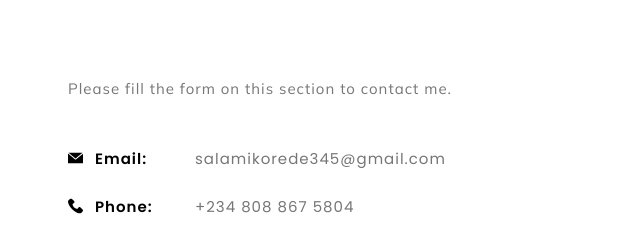
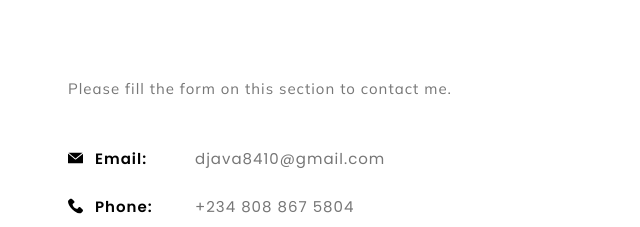
Before and after one commit to Kordedekehine/portfolio, a plain HTML site: page index.html in a window 1280 px wide. Shown: the part 3711-3938 px from the top of the page, 12-652 px from the left. Drawn offline with Linux system fonts and the light colour scheme; no server answers; animation ran at ten frames a second; files whose address does not match are found by name.

Commit message:
change mail

```diff
--- a/index.html
+++ b/index.html
@@ -416,7 +416,7 @@
 							<li>
 								<div class="list_inner">
 									<img class="svg" src="img/svg/email.svg" alt="" />
-									<p><span class="first">Email:</span><span class="second"><a href="#">salamikorede345@gmail.com</a></span></p>
+									<p><span class="first">Email:</span><span class="second"><a href="#">djava8410@gmail.com</a></span></p>
 								</div>
 							</li>
 							<li>
```
